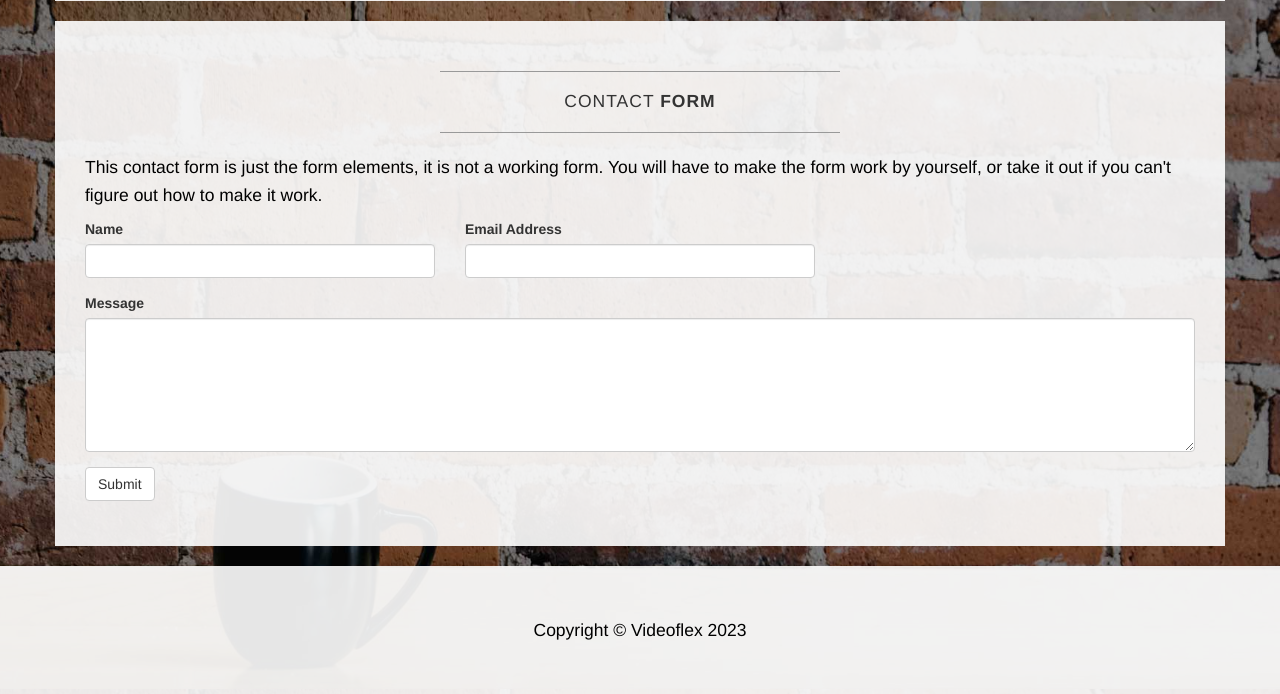
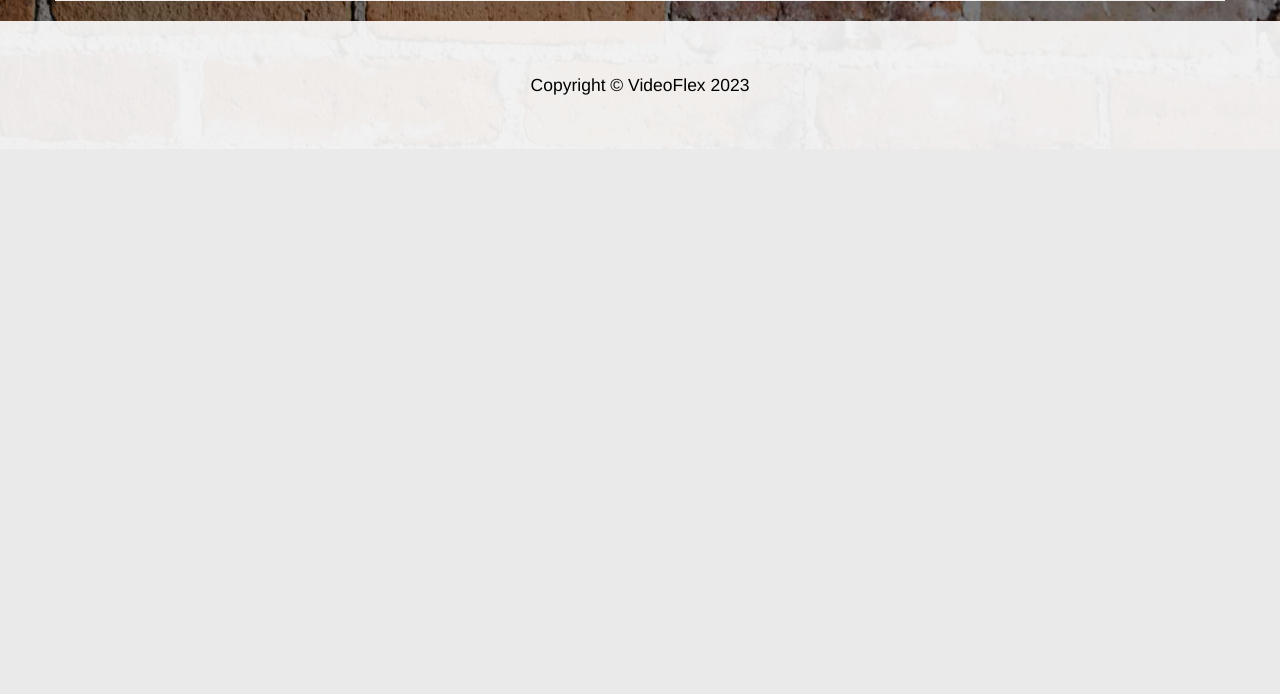
Before and after one commit to TediBG/Graduational-Thesis, a PHP site: page /contact.php in a window 1280 px wide. Shown: the part 911-1605 px from the top of the page. After the commit the page ends 1006 px from the top, so only its background shows below. Run offline with PHP 8.4, Linux system fonts and the light colour scheme.

Commit message:
Add files via upload

```diff
--- a/contact.php
+++ b/contact.php
@@ -7,7 +7,7 @@
     <meta name="description" content="">
     <meta name="author" content="">
 
-    <title>Videoflex</title>
+    <title>VideoFlex</title>
 
     <!-- Bootstrap core CSS -->
     <link href="css/bootstrap.css" rel="stylesheet">
@@ -92,7 +92,7 @@
 
 <body>
 
-    <div class="brand">Videoflex</div>
+    <div class="brand">VideoFlex</div>
     <div class="address-bar">The Change Starts With You</div>
 
     <!-- Navigation -->
@@ -124,39 +124,6 @@
             </div>
         </div>
 
-        <div class="row">
-            <div class="box">
-                <div class="col-lg-12">
-                    <hr>
-                    <h2 class="intro-text text-center">Contact <strong>form</strong>
-                    </h2>
-                    <hr>
-                    <p>This contact form is just the form elements, it is not a working form. You will have to make the form work by yourself, or take it out if you can't figure out how to make it work.</p>
-                    <form role="form">
-                        <div class="row">
-                            <div class="form-group col-lg-4">
-                                <label>Name</label>
-                                <input type="text" id="fname" name="fname" maxlength="25" class="form-control">
-                            </div>
-                            <div class="form-group col-lg-4">
-                                <label>Email Address</label>
-                                <input type="email" id="email" name="email" maxlength="25" class="form-control">
-                            </div>
-                            <div class="clearfix"></div>
-                            <div class="form-group col-lg-12">
-                                <label>Message</label>
-                                <textarea class="form-control" id="message" name="message" maxlength="100" rows="6"></textarea>
-                            </div>
-                            <div class="form-group col-lg-12">
-                                <input type="hidden" name="save" value="contact">
-                                <button type="submit" class="btn btn-default">Submit</button>
-                            </div>
-                        </div>
-                    </form>
-                </div>
-            </div>
-        </div>
-
     </div>
     <!-- /.container -->
 
@@ -164,7 +131,7 @@
         <div class="container">
             <div class="row">
                 <div class="col-lg-12 text-center">
-                    <p>Copyright &copy; Videoflex 2023</p>
+                    <p>Copyright &copy; VideoFlex 2023</p>
                 </div>
             </div>
         </div>
--- a/login.php
+++ b/login.php
@@ -7,7 +7,7 @@
     <meta name="description" content="">
     <meta name="author" content="">
 
-    <title>Videoflex - Login</title>
+    <title>VideoFlex - Login</title>
 
     <!-- Bootstrap core CSS -->
     <link href="css/bootstrap.css" rel="stylesheet">
@@ -62,7 +62,7 @@
 
 <body>
 
-    <div class="brand">Videoflex</div>
+    <div class="brand">VideoFlex</div>
     <div class="address-bar">The Change Starts With You</div>
 
     <!-- Navigation -->
@@ -110,7 +110,7 @@
         <div class="container">
             <div class="row">
                 <div class="col-lg-12 text-center">
-                    <p>Copyright &copy; Videoflex 2023</p>
+                    <p>Copyright &copy; VideoFlex 2023</p>
                 </div>
             </div>
         </div>
--- a/register.php
+++ b/register.php
@@ -7,7 +7,7 @@
     <meta name="description" content="">
     <meta name="author" content="">
 
-    <title>Videoflex - Register</title>
+    <title>VideoFlex - Register</title>
 
     <!-- Bootstrap core CSS -->
     <link href="css/bootstrap.css" rel="stylesheet">
@@ -77,7 +77,7 @@
 
 <body>
 
-    <div class="brand">Videoflex</div>
+    <div class="brand">VideoFlex</div>
     <div class="address-bar">The Change Starts With You</div>
 
     <!-- Navigation -->
@@ -127,7 +127,7 @@
         <div class="container">
             <div class="row">
                 <div class="col-lg-12 text-center">
-                    <p>Copyright &copy; Videoflex 2023</p>
+                    <p>Copyright &copy; VideoFlex 2023</p>
                 </div>
             </div>
         </div>
```
